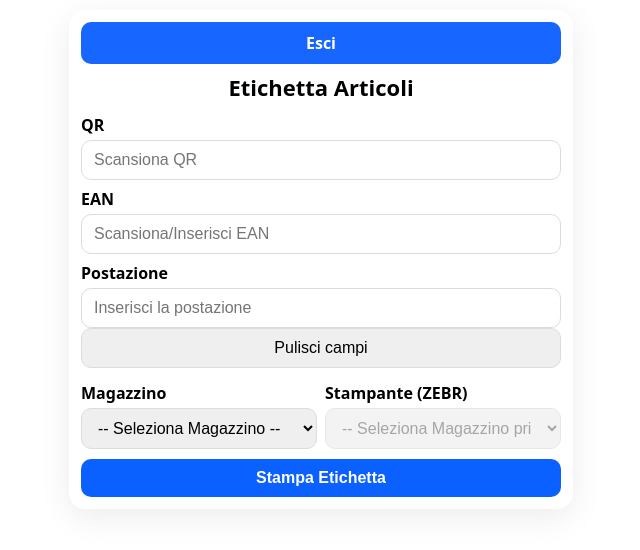
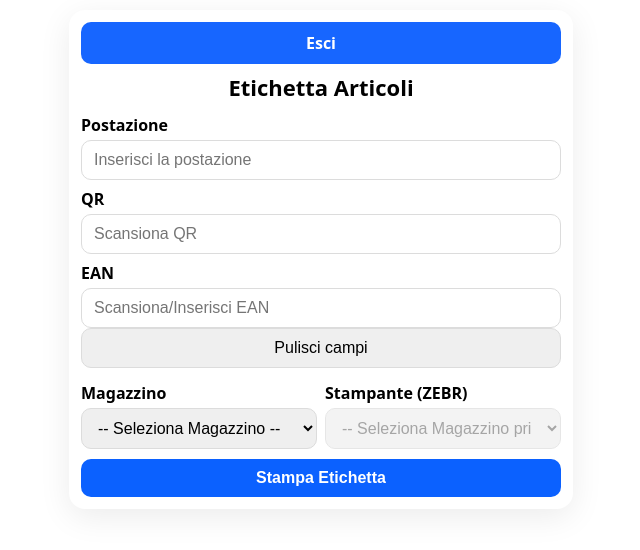
Before and after one commit to suyash444/Packing_List_Application, an Angular app in the folder WebPage/: page /company/101/articles in a window 1280 px wide. Shown: the top 550 px of the page, without its empty margins (319-959 px from the left). Built offline with nearby package versions, Linux system fonts and the light colour scheme.

Commit message:
fixed the postazione

```diff
--- a/WebPage/src/app/pages/company-101-articles/company-101-articles.component.html
+++ b/WebPage/src/app/pages/company-101-articles/company-101-articles.component.html
@@ -3,7 +3,15 @@
   <h2>{{ title }}</h2>
 
 
-
+  <label for="place">Postazione</label>
+  <input id="place"
+         #placeInput
+         [(ngModel)]="place"
+         type="text"
+         (keyup.enter)="goToQr()"
+         autocomplete="off" autocapitalize="off" autocorrect="off"
+         spellcheck="false" inputmode="text"
+         placeholder="Inserisci la postazione" />
 
   <label for="qr">QR</label>
   <input id="qr"
@@ -25,15 +33,7 @@
          placeholder="Scansiona/Inserisci EAN"
          autocomplete="off" />
 
-  <label for="place">Postazione</label>
-  <input id="place"
-         #qrInput
-         [(ngModel)]="place"
-         type="text"
-         (keyup.enter)="goToQr()"
-         autocomplete="off" autocapitalize="off" autocorrect="off"
-         spellcheck="false" inputmode="text"
-         placeholder="Inserisci la postazione" />
+
 
   <button class="secondary" type="button" (click)="clearFields()" [disabled]="busy">
     Pulisci campi
--- a/WebPage/src/app/pages/company-101-articles/company-101-articles.component.ts
+++ b/WebPage/src/app/pages/company-101-articles/company-101-articles.component.ts
@@ -35,7 +35,7 @@ export class Company101ArticlesComponent {
 
   @ViewChild('eanInput') eanInput!: ElementRef<HTMLInputElement>;
   @ViewChild('qrInput') qrInput!: ElementRef<HTMLInputElement>;
-
+  @ViewChild('placeInput') placeInput!: ElementRef<HTMLInputElement>;
   constructor(private printService: PrintService) { }
 
 
@@ -89,6 +89,8 @@ export class Company101ArticlesComponent {
 
   private focusQr() {
     setTimeout(() => this.qrInput?.nativeElement?.focus(), 0);
+  } private focusPosition() {
+    setTimeout(() => this.placeInput?.nativeElement?.focus(), 0);
   }
 
   clearFields() {
@@ -106,8 +108,8 @@ export class Company101ArticlesComponent {
     this.focusQr();
   }
 
-  //  put cursor in QR when page opens
-  ngAfterViewInit() { this.focusQr(); }
+
+  ngAfterViewInit() { this.focusPosition(); }
 
   print() {
     if (!this.canPrint) { this.showToast('Conferma prima QR ed EAN.', 'warning'); return; }
```
Also changed, not shown: 1 other file (tests, documents, lock files or other folders).
